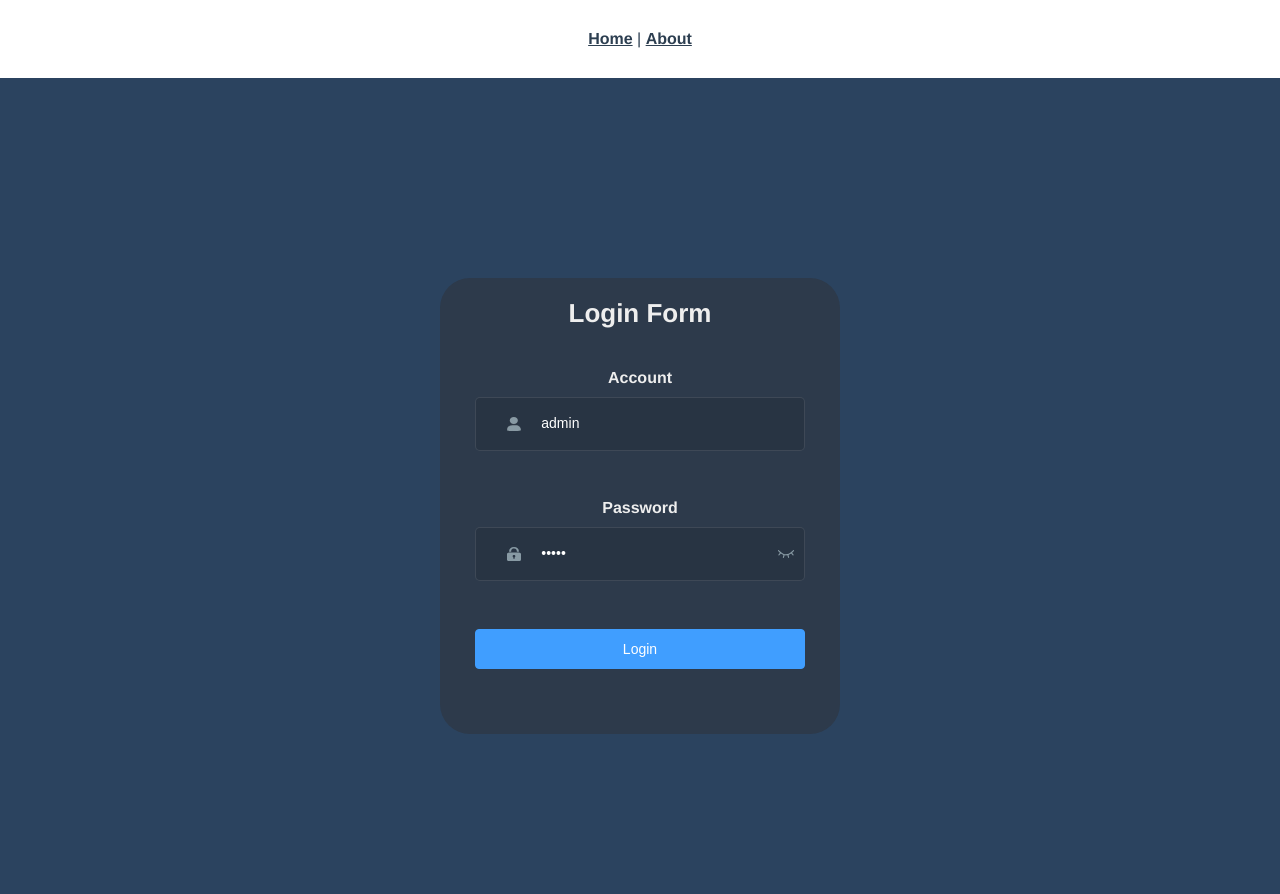
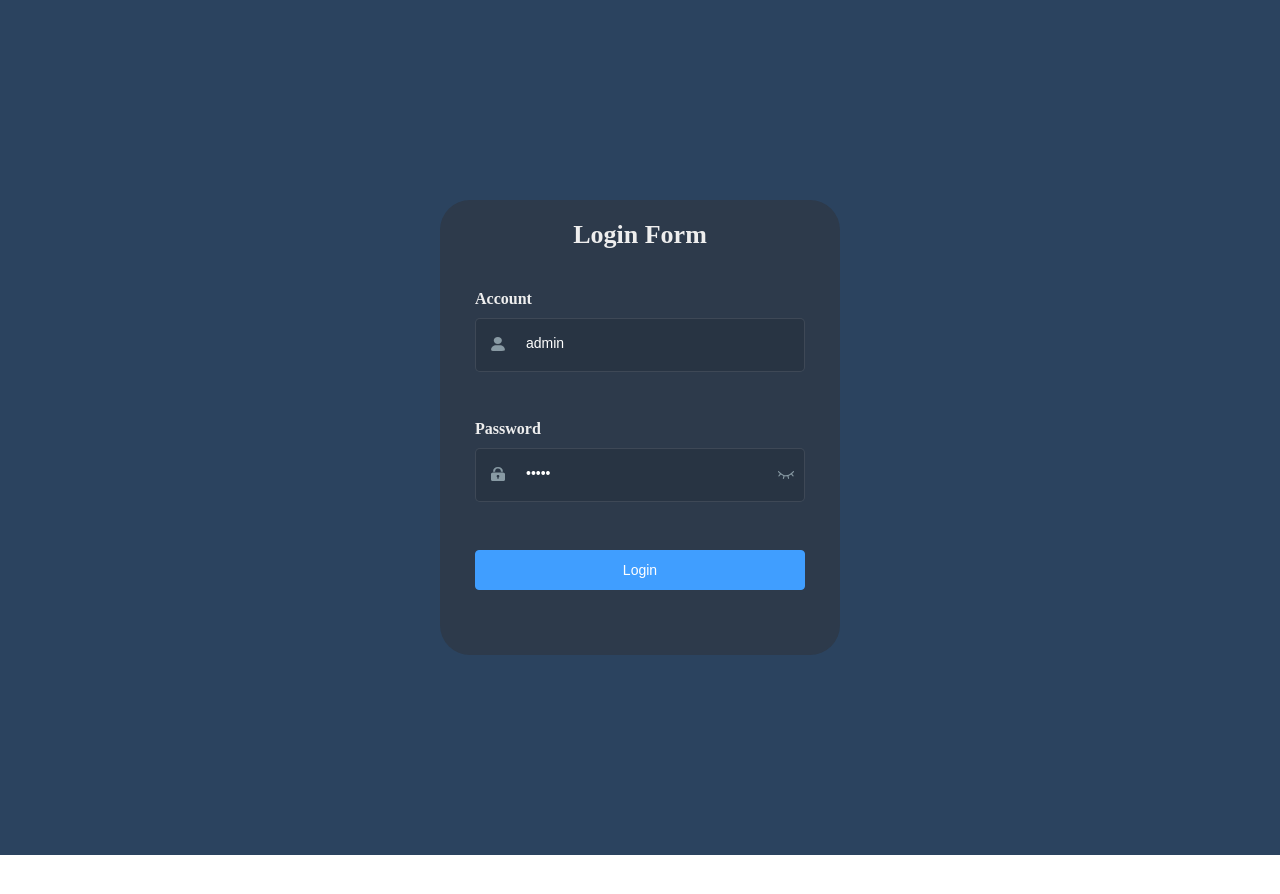
Before and after one commit to sony15937/Test, a Vue app: page /#/login in a window 1280 px wide. Shown: the top 894 px of the page. After the commit the page ends 855 px from the top, so only its background shows below. Built offline with nearby package versions, Linux system fonts and the light colour scheme; what vue-infinite-loading would draw is missing.

Commit message:
edit main app page

```diff
--- a/src/App.vue
+++ b/src/App.vue
@@ -1,32 +1,12 @@
 <template>
   <div id="app">
-    <div id="nav">
-      <router-link to="/">Home</router-link> |
-      <router-link to="/about">About</router-link>
-    </div>
     <router-view/>
   </div>
 </template>
-
+<script>
+  export default {
+    name: 'app'
+  }
+</script>
 <style lang="scss">
-#app {
-  font-family: Avenir, Helvetica, Arial, sans-serif;
-  -webkit-font-smoothing: antialiased;
-  -moz-osx-font-smoothing: grayscale;
-  text-align: center;
-  color: #2c3e50;
-}
-
-#nav {
-  padding: 30px;
-
-  a {
-    font-weight: bold;
-    color: #2c3e50;
-
-    &.router-link-exact-active {
-      color: #42b983;
-    }
-  }
-}
 </style>
```
